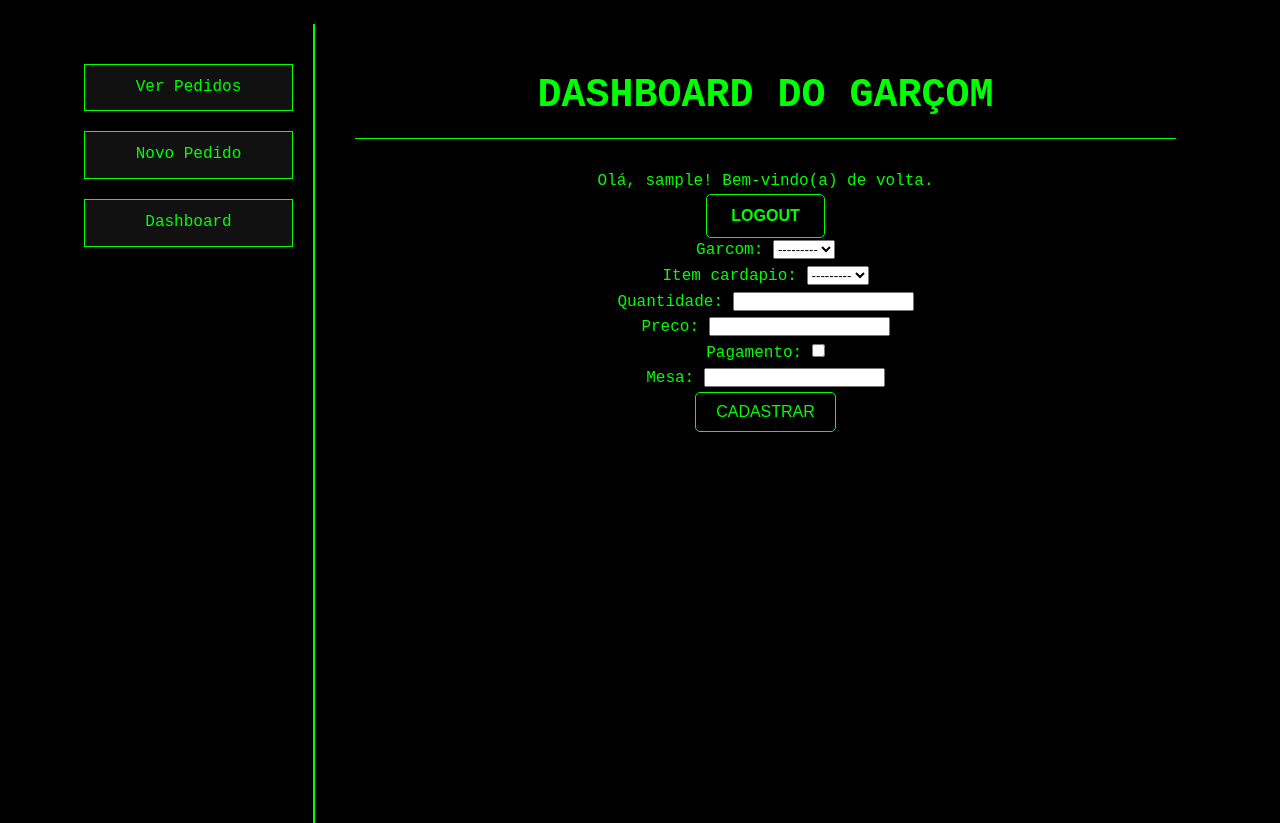
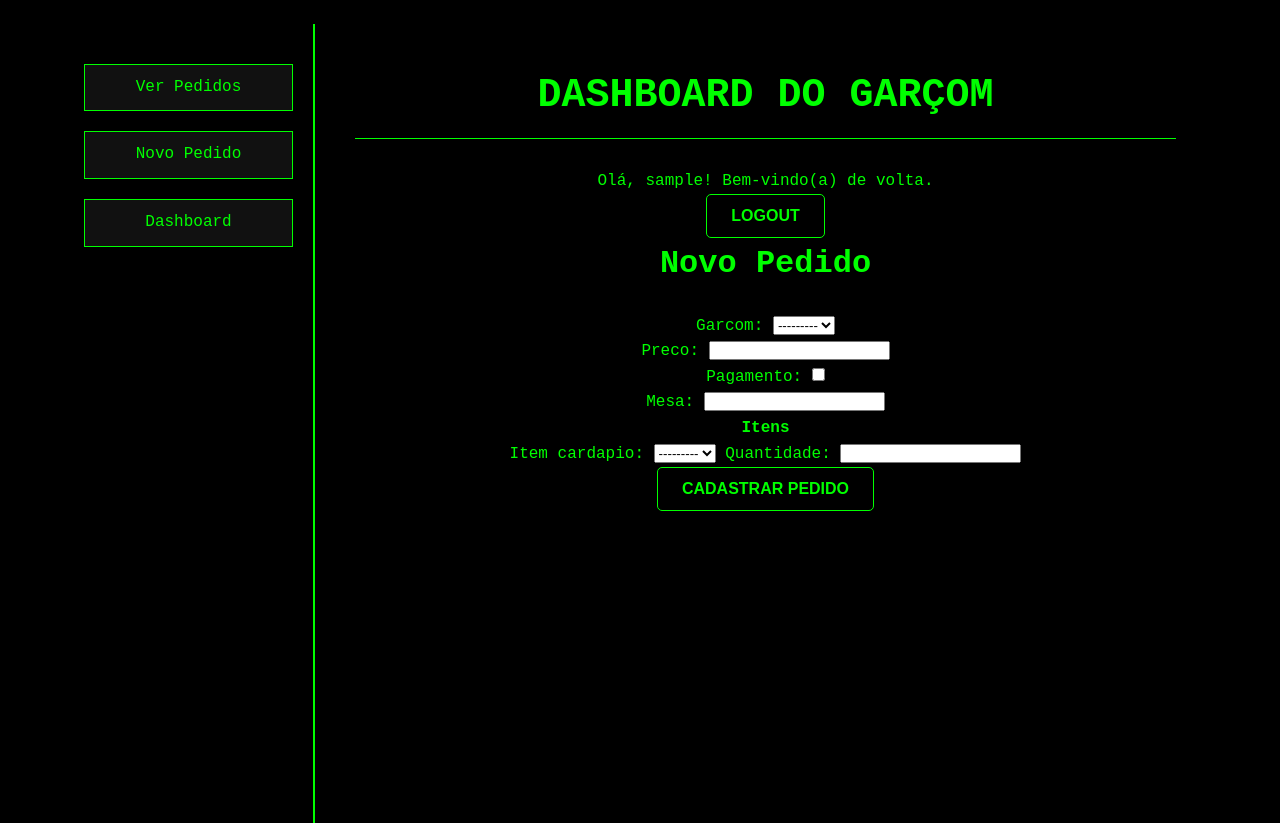
Before and after one commit to ThalesHenri/SystemaBar, a Django app: page /garcomDashboard/novoPedido in a window 1280 px wide. Shown: the part 213-1036 px from the top of the page. Run offline with Django 5.2, Linux system fonts and the light colour scheme; the visitor is signed in with stand-in values (Sample User, id 1); data that the repository does not hold is empty.

Commit message:
focando nos administradores, o dashboard esta sendo melhorado, assim como suas funções

```diff
--- a/systemaBarDjango/main/forms.py
+++ b/systemaBarDjango/main/forms.py
@@ -1,5 +1,6 @@
 from django import forms
-from .models import AdminModel,CozinhaModel,GarcomModel,Pedido
+from django.forms import inlineformset_factory
+from .models import AdminModel,CozinhaModel,GarcomModel,Pedido,ItemPedido
 
 class AdminForm(forms.ModelForm):
     senha = forms.CharField(widget=forms.PasswordInput)
@@ -40,4 +41,19 @@ class GarcomLoginForm(forms.Form):
 class PedidoForm(forms.ModelForm):
     class Meta:
         model = Pedido
-        fields = ['garcom','item_cardapio','quantidade','preco','pagamento','mesa']
+        fields = ['garcom','preco','pagamento','mesa']
+
+
+class ItemPedidoForm(forms.ModelForm):
+    class Meta:
+        model = ItemPedido
+        fields = ['item_cardapio', 'quantidade']
+
+
+ItemPedidoFormSet = inlineformset_factory(
+    Pedido,
+    ItemPedido,
+    form=ItemPedidoForm,
+    extra=1,  # Number of empty forms to display
+    can_delete=True  # Allows items to be removed from the formset
+)
--- a/systemaBarDjango/main/models.py
+++ b/systemaBarDjango/main/models.py
@@ -92,6 +92,13 @@ class ItemCardapio(models.Model):
         return self.nome  # Corrigido o retorno para exibir o nome do item corretamente
 
 
+class ItemPedido(models.Model):
+    pedido =  models.ForeignKey('Pedido', on_delete=models.CASCADE, related_name='itens')
+    item_cardapio = models.ForeignKey('ItemCardapio',on_delete=models.CASCADE)
+    quantidade = models.PositiveIntegerField()
+    preco = models.DecimalField(max_digits=10,decimal_places=2)
+
+
 class Pedido(models.Model):
     STATUS_CHOICES = [
         ('criado', 'Criado'),
@@ -99,8 +106,6 @@ class Pedido(models.Model):
         ('pronto', 'Pronto')
     ]
     garcom = models.ForeignKey('GarcomModel', on_delete=models.CASCADE)
-    item_cardapio = models.ForeignKey('ItemCardapio', on_delete=models.CASCADE)
-    quantidade = models.PositiveIntegerField()
     preco = models.DecimalField(max_digits=10, decimal_places=2)
     pagamento = models.BooleanField(default=False)
     data_pedido = models.DateTimeField(auto_now_add=True)
--- a/systemaBarDjango/main/static/css/styles.css
+++ b/systemaBarDjango/main/static/css/styles.css
@@ -304,3 +304,26 @@ button:hover {
     justify-content: center;
     gap: 13px;
 }
+
+/*css do dashboardAdmin*/
+.admin-table {
+    width: 100%;
+    border-collapse: collapse;
+}
+
+.admin-table th, .admin-table td {
+    padding: 10px;
+    text-align: left;
+    border-bottom: 1px solid #ddd;
+}
+
+.btn-edit, .btn-delete {
+    color: #fff;
+    padding: 5px 10px;
+    margin-right: 5px;
+    text-decoration: none;
+    border-radius: 5px;
+}
+
+.btn-edit { background-color: #4CAF50; }  /* Green */
+.btn-delete { background-color: #f44336; } /* Red */
--- a/systemaBarDjango/main/templates/administradorDashboard.html
+++ b/systemaBarDjango/main/templates/administradorDashboard.html
@@ -7,8 +7,8 @@
     <!-- Barra Lateral -->
     <nav class="sidebar">
         <ul>
-            <li><a href="#">Início</a></li>
-            <li><a href="#">Gerenciar Administradores</a></li>
+            <li><a href="{% url "administradorDashboard" %}">Início</a></li>
+            <li><a href="{% url "gerenciarAdministradores" %}">Gerenciar Administradores</a></li>
             <li><a href="#">Gerenciar Garçons</a></li>
             <li><a href="#">Gerenciar Cozinha</a></li>
             <li><a href="#">Gerenciar Cardápio</a></li>
--- a/systemaBarDjango/main/templates/garcomDashboard.html
+++ b/systemaBarDjango/main/templates/garcomDashboard.html
@@ -43,31 +43,36 @@
                 <tr>
                     <th>Nº do Pedido</th>
                     <th>Mesa</th>
+                    <th>Itens</th>
                     <th>Status</th>
                     <th>Ação</th>
                 </tr>
             </thead>
             <tbody>
-                <tr>
-                    <td>001</td>
-                    <td>7</td>
-                    <td>Em andamento</td>
-                    <td><button class="btn-primary">Finalizar</button></td>
-                </tr>
-                <tr>
-                    <td>002</td>
-                    <td>3</td>
-                    <td>Pronto para entrega</td>
-                    <td><button class="btn-primary">Finalizar</button></td>
-                </tr>
-                <tr>
-                    <td>003</td>
-                    <td>5</td>
-                    <td>Entregue</td>
-                    <td><button disabled>Finalizado</button></td>
-                </tr>
+                {% for pedido in pedidos %}
+                    <tr>
+                        <td>{{ pedido.id }}</td>
+                        <td>{{ pedido.mesa }}</td>
+                        <td>
+                            <ul>
+                                {% for item in pedido.itempedido_set.all %}
+                                    <li>{{ item.item_cardapio.nome }} - {{ item.quantidade }} x {{ item.preco }}</li>
+                                {% endfor %}
+                            </ul>
+                        </td>
+                        <td>{{ pedido.get_status_display }}</td>
+                        <td>
+                            {% if pedido.status != 'pronto' %}
+                                <button class="btn-primary">Finalizar</button>
+                            {% else %}
+                                <button disabled>Finalizado</button>
+                            {% endif %}
+                        </td>
+                    </tr>
+                {% endfor %}
             </tbody>
         </table>
+
         {% endblock garcomMainContent %}
     </div>
 </div>
--- a/systemaBarDjango/main/templates/novoPedido.html
+++ b/systemaBarDjango/main/templates/novoPedido.html
@@ -2,8 +2,26 @@
 {% block garcomMainContent %}
 <form method="POST" action="{% url "garcomNovoPedidoEvent" %}">
     {% csrf_token %}
-    {{ form.as_p }}
-    <button type="submit">Cadastrar</button>
+
+    <h3>Novo Pedido</h3>
+
+    <!-- Pedido form fields (like mesa) -->
+    {{ pedido_form.as_p }}
+
+    <h4>Itens</h4>
+
+    <!-- Render management form for ItemPedido formset -->
+    {{ item_formset.management_form }}
+
+    <div id="item-container">
+        {% for item_form in item_formset %}
+            <div class="item-pedido">
+                {{ item_form.item_cardapio.label }}: {{ item_form.item_cardapio }}
+                {{ item_form.quantidade.label }}: {{ item_form.quantidade }}
+            </div>
+        {% endfor %}
+    </div>
+
+    <button type="submit" class="btn-primary">Cadastrar Pedido</button>
 </form>
-    <br>
 {% endblock garcomMainContent %}
--- a/systemaBarDjango/main/urls.py
+++ b/systemaBarDjango/main/urls.py
@@ -8,6 +8,7 @@ urlpatterns = [
     path('cadastrarAdministradorEvent/', views.cadastrarAdministradorEvent, name='cadastrarAdministradorEvent'),
     path('cadastrarAdministrador/', views.cadastrarAdministrador, name='cadastrarAdministrador'),
     path('administradorDashboard/', views.administradorDashboard, name='administradorDashboard'),
+    path('administradorDashboard/gerenciarAdministradores', views.gerenciarAdministradores, name='gerenciarAdministradores'),
     path('cozinhaLogin/', views.cozinhaLogin, name='cozinhaLogin'),
     path('cadastrarCozinhaEvent/', views.cadastrarCozinhaEvent, name='cadastrarCozinhaEvent'),
     path('cadastrarCozinha/', views.cadastrarCozinha, name='cadastrarCozinha'),
--- a/systemaBarDjango/main/views.py
+++ b/systemaBarDjango/main/views.py
@@ -1,5 +1,5 @@
 from django.shortcuts import render, redirect,HttpResponse
-from .forms import AdminForm, AdminLoginForm, CozinhaForm, CozinhaLoginForm, GarcomForm, GarcomLoginForm,PedidoForm
+from .forms import AdminForm, AdminLoginForm, CozinhaForm, CozinhaLoginForm, GarcomForm, GarcomLoginForm, PedidoForm, ItemPedidoFormSet
 from .models import AdminModel, CozinhaModel
 from django.contrib import messages
 from django.contrib.auth import login, logout, authenticate
@@ -163,8 +163,30 @@ def garcomDashboard(request):
 
 @login_required
 def garcomNovoPedido(request):
-    form = PedidoForm()
-    return render(request, 'novoPedido.html',{'form':form})
+    if request.method == "POST":
+        pedido_form = PedidoForm(request.POST)
+        item_formset = ItemPedidoFormSet(request.POST)
+
+        if pedido_form.is_valid() and item_formset.is_valid():
+            # Save Pedido
+            pedido = pedido_form.save(commit=False)
+            pedido.garcom = request.user  # Assign the current Garçom user
+            pedido.save()
+
+            # Save ItemPedido items and link them to Pedido
+            item_formset.instance = pedido
+            item_formset.save()
+
+            return redirect('garcomDashboard')  # Redirect to the dashboard or another page
+    else:
+        pedido_form = PedidoForm()
+        item_formset = ItemPedidoFormSet()
+
+    context = {
+        'pedido_form': pedido_form,
+        'item_formset': item_formset,
+    }
+    return render(request, 'novoPedido.html', context)
 
 
 def garcomNovoPedidoEvent(request):
@@ -180,7 +202,14 @@ def garcomNovoPedidoEvent(request):
         form = PedidoForm()
     return render(request, 'novoPedido.html', {'form': form})
 
+
 def garcomLogout(request):
     logout(request)
     messages.success(request, 'Logout realizado com sucesso.')
     return redirect('garcomLogin')
+
+
+@login_required
+def gerenciarAdministradores(request):
+    admins = AdminModel.objects.all()
+    return render(request, "gerenciarAdministradores.html", {"admins": admins})
--- a/systemaBarDjango/systemaBarDjango/settings.py
+++ b/systemaBarDjango/systemaBarDjango/settings.py
@@ -133,7 +133,7 @@ STATICFILES_DIRS = [os.path.join(BASE_DIR,'main/static')]
 
 
 AUTHENTICATION_BACKENDS = (
-    'main.backends.EmailAuthBackend',  # Adicione o caminho para o backend que você criou
+    'main.backends.EmailAuthBackend',
     'django.contrib.auth.backends.ModelBackend',  # Backend padrão do Django
 )
 
```
Also changed, not shown: systemaBarDjango/main/templates/gerenciarAdministradores.html (added, +32 -0 lines).
